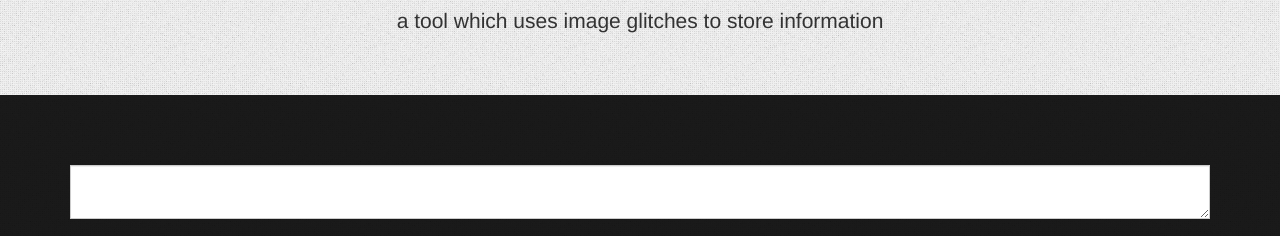
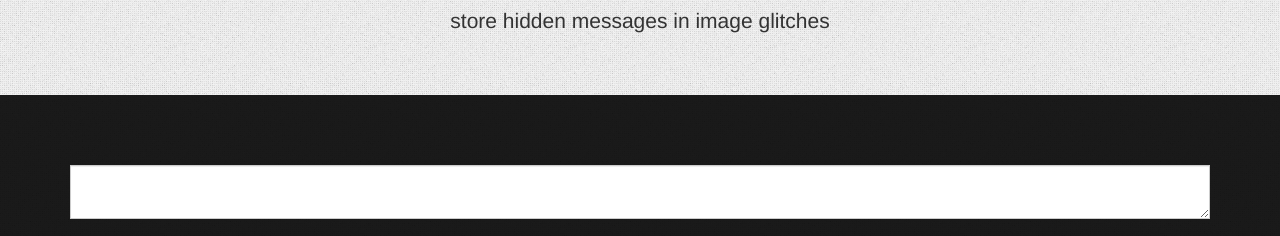
Before and after one commit to glitxt/glitxt.github.com, a plain HTML site: page index.html in a window 1280 px wide. Shown: the part 529-765 px from the top of the page. Drawn offline with Linux system fonts and the light colour scheme; a web font is replaced by a local one.

Commit message:
Update index.html

```diff
--- a/index.html
+++ b/index.html
@@ -126,7 +126,7 @@
       <div class="starter-template">
         <img src="img/logo.png">
         <h1>steganography for the popculture</h1>
-        <p class="lead">a tool which uses image glitches to store information</p>
+        <p class="lead">store hidden messages in image glitches</p>
       </div>
     </div>
 
```
